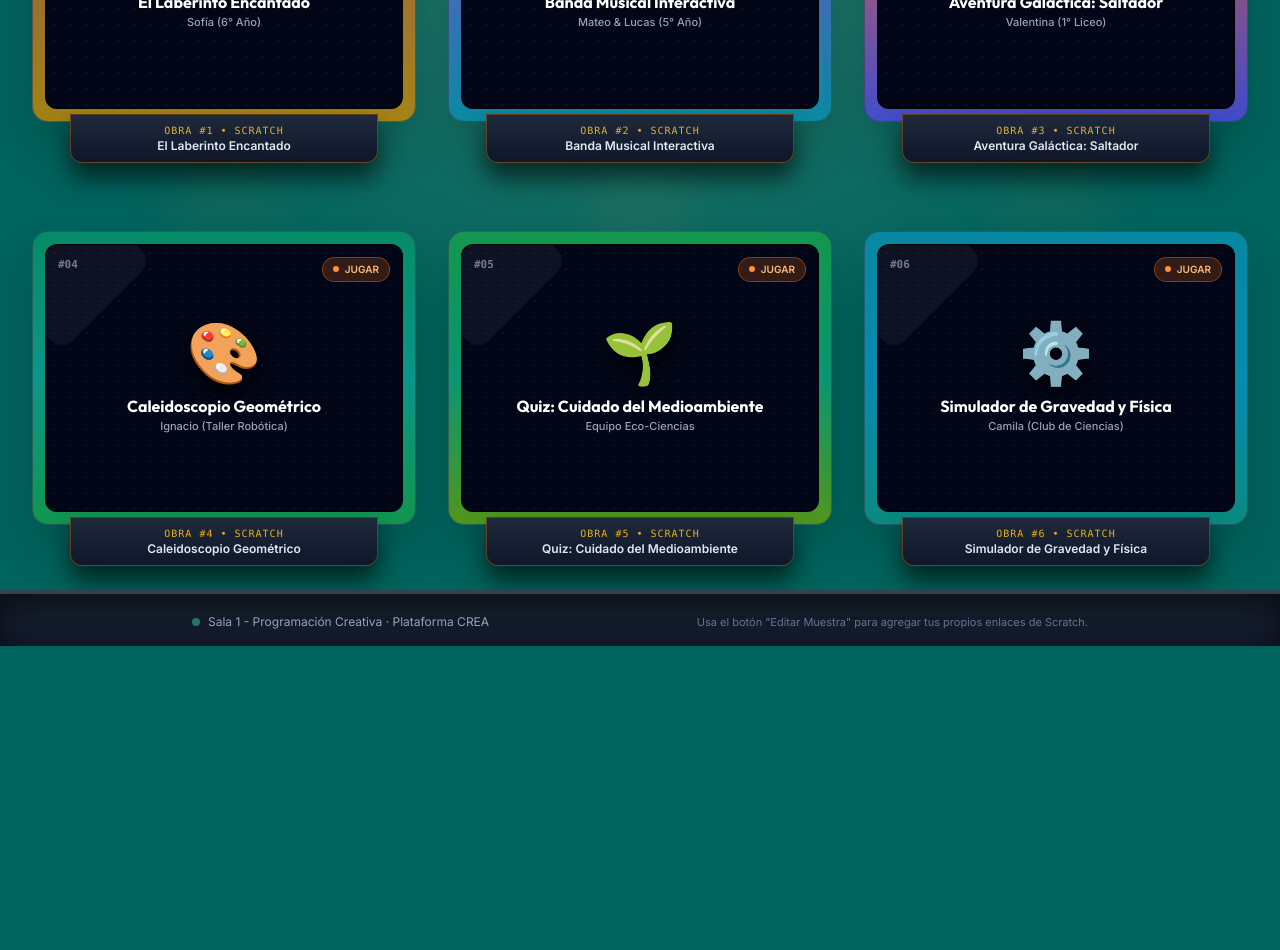
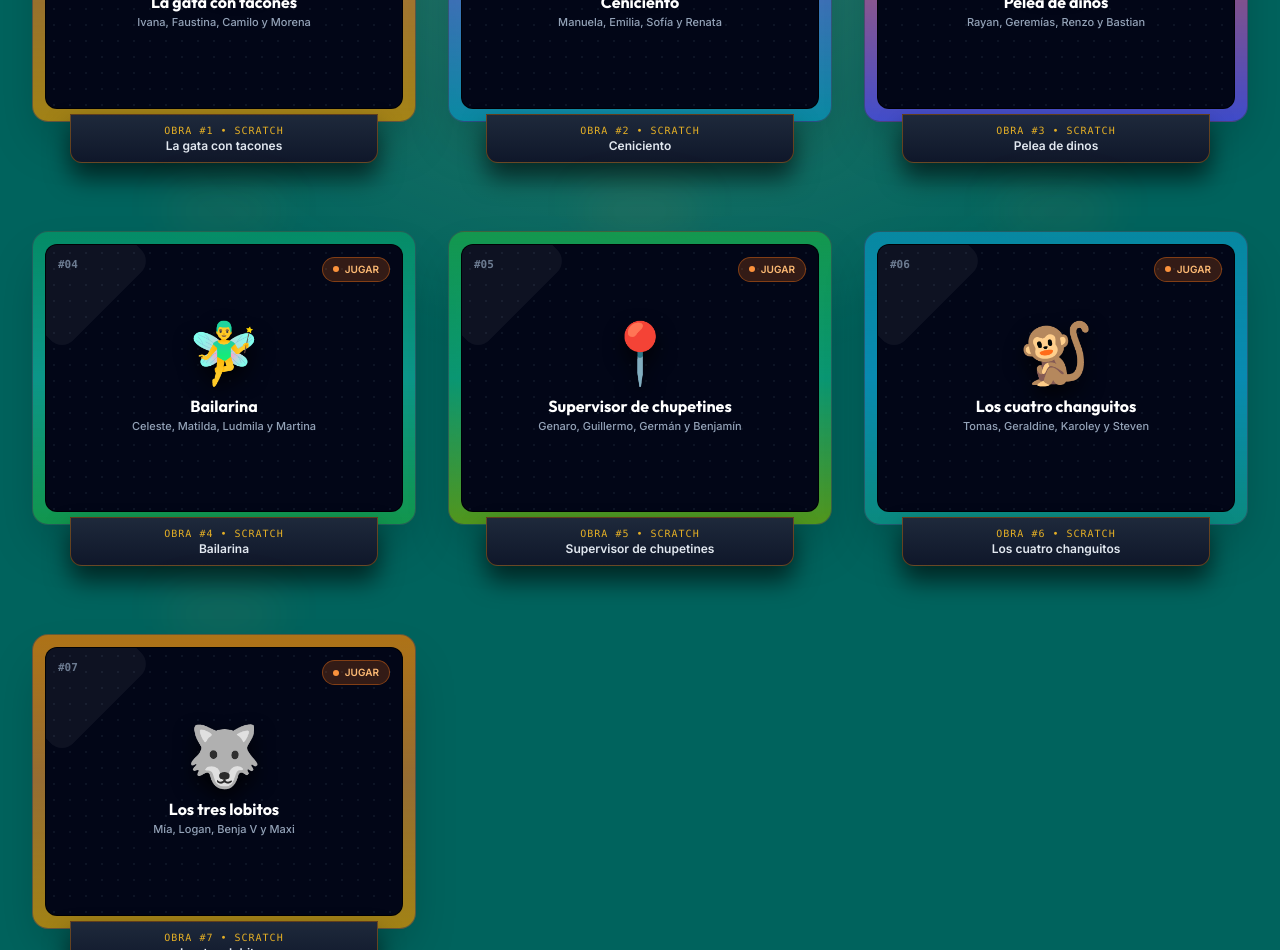
Before and after one commit to Dora424/colonia-38, a plain HTML site: page index.html in a window 1280 px wide. Shown: the part 392-1342 px from the top of the page. Before the commit the page ends 1038 px from the top, so only its background shows below. Drawn offline with nearby package versions, Linux system fonts and the light colour scheme; no server answers.

Commit message:
Update index.html

```diff
--- a/index.html
+++ b/index.html
@@ -307,83 +307,120 @@
   </div>
 
   <script>
-    // Proyectos precargados de Scratch con IDs reales y conocidos para probar de inmediato
-    const DEFAULT_PROJECTS = [
+    // Datos de la muestra: respaldo local tomado del archivo JSON asociado.
+    const DEFAULT_DATA = {
+      "title": "Exposición de Creaciones Digitales Scratch",
+      "subtitle": "Explora las obras de la galería. Haz clic sobre cualquier pedestal para probar el videojuego, ver su funcionamiento y aprender con Scratch.",
+      "projects": [
             {
-        id: "1",
-        title: "El Laberinto Encantado",
-        author: "Sofía (6° Año)",
-        scratchId: "10128407", // Clásico Pac-Man o Laberinto Scratch
-        icon: "🧭",
-        frameColor: "amber",
-        description: "Usa las flechas del teclado para guiar al personaje hasta la salida evitando las trampas mágicas."
+                  "id": "1",
+                  "title": "La gata con tacones",
+                  "author": "Ivana, Faustina, Camilo y Morena",
+                  "scratchId": "1388756667",
+                  "icon": "👠",
+                  "frameColor": "amber",
+                  "description": "Para interactuar, usa la bandera verde y luego haz clic sobre la gata"
             },
             {
-        id: "2",
-        title: "Banda Musical Interactiva",
-        author: "Mateo & Lucas (5° Año)",
-        scratchId: "60917032", // Animación musical Scratch
-        icon: "🎵",
-        frameColor: "blue",
-        description: "Presiona las distintas teclas para activar instrumentos, luces de concierto y ritmos de batería."
+                  "id": "2",
+                  "title": "Ceniciento",
+                  "author": "Manuela, Emilia, Sofía y Renata",
+                  "scratchId": "1388761421",
+                  "icon": "🤴",
+                  "frameColor": "blue",
+                  "description": "Para interactuar deberás presionar la bandera verde y luego el diamante"
             },
             {
-        id: "3",
-        title: "Aventura Galáctica: Saltador",
-        author: "Valentina (1° Liceo)",
-        scratchId: "104", // Scratch Cat Runner
-        icon: "🚀",
-        frameColor: "purple",
-        description: "Un trepidante juego de plataformas espaciales donde debes esquivar asteroides y recolectar estrellas."
+                  "id": "3",
+                  "title": "Pelea de dinos",
+                  "author": "Rayan, Geremías, Renzo y Bastian",
+                  "scratchId": "1388760917",
+                  "icon": "🦕",
+                  "frameColor": "purple",
+                  "description": "Interactua cliqueando en orden aleatorio las teclas: espacio, flecha arriba, b, v, m, n"
             },
             {
-        id: "4",
-        title: "Caleidoscopio Geométrico",
-        author: "Ignacio (Taller Robótica)",
-        scratchId: "13511384", // Proyecto de lápiz y patrones de dibujo
-        icon: "🎨",
-        frameColor: "emerald",
-        description: "Arte generativo programado con el lápiz de Scratch. Dibuja mandalas y fractales con el mouse."
+                  "id": "4",
+                  "title": "Bailarina",
+                  "author": "Celeste, Matilda, Ludmila y Martina",
+                  "scratchId": "1388764737",
+                  "icon": "🧚‍♂️",
+                  "frameColor": "emerald",
+                  "description": "Cliquea la bandera verde y sobre cada personaje para crear su movimiento"
             },
             {
-        id: "5",
-        title: "Quiz: Cuidado del Medioambiente",
-        author: "Equipo Eco-Ciencias",
-        scratchId: "2201948", // Preguntas y respuestas
-        icon: "🌱",
-        frameColor: "green",
-        description: "Trivia educativa sobre reciclaje y energías renovables en Uruguay. ¿Podrás responder todo bien?"
+                  "id": "5",
+                  "title": "Supervisor de chupetines",
+                  "author": "Genaro, Guillermo, Germán y Benjamín",
+                  "scratchId": "1391209577",
+                  "icon": "📍",
+                  "frameColor": "green",
+                  "description": "Cliquear la flecha verde y sobre el personaje"
             },
             {
-        id: "6",
-        title: "Simulador de Gravedad y Física",
-        author: "Camila (Club de Ciencias)",
-        scratchId: "1165600", // Simulación física
-        icon: "⚙️",
-        frameColor: "cyan",
-        description: "Experimento interactivo que simula colisiones elásticas y atracción gravitacional en tiempo real."
+                  "id": "6",
+                  "title": "Los cuatro changuitos",
+                  "author": "Tomas, Geraldine, Karoley y Steven",
+                  "scratchId": "1388760672",
+                  "icon": "🐒",
+                  "frameColor": "cyan",
+                  "description": "Cliquear flecha verde, tecla espacio y mover cursor"
+            },
+            {
+                  "id": "1794292236744",
+                  "title": "Los tres lobitos",
+                  "author": "Mía, Logan, Benja V y Maxi",
+                  "scratchId": "1388763191",
+                  "icon": "🐺",
+                  "frameColor": "amber",
+                  "description": ""
             }
-    ];
+      ]
+};
+    const DEFAULT_PROJECTS = DEFAULT_DATA.projects;
 
-    const STORAGE_KEY = "museo_scratch_data_v1";
+    const STORAGE_KEY = "museo_scratch_colonia38_v2";
 
     let museumState = {
-      title: "Exposición de Creaciones Digitales Scratch",
-      subtitle: "Explora las obras de la galería. Haz clic sobre cualquier pedestal para probar el videojuego, ver su funcionamiento y aprender con Scratch.",
+      title: DEFAULT_DATA.title,
+      subtitle: DEFAULT_DATA.subtitle,
       projects: []
     };
 
-    function loadState() {
+    async function loadState() {
       try {
         const stored = localStorage.getItem(STORAGE_KEY);
         if (stored) {
           museumState = JSON.parse(stored);
         } else {
-          museumState.projects = [...DEFAULT_PROJECTS];
+          // El TXT contiene JSON válido y debe estar junto al HTML.
+          try {
+            const response = await fetch("./json colonia 38.txt", { cache: "no-store" });
+            if (!response.ok) throw new Error(`No se pudo leer el JSON (${response.status})`);
+            const jsonText = await response.text();
+            const importedData = JSON.parse(jsonText);
+            museumState = {
+              title: importedData.title || DEFAULT_DATA.title,
+              subtitle: importedData.subtitle || "",
+              projects: Array.isArray(importedData.projects) ? importedData.projects : [...DEFAULT_PROJECTS]
+            };
+          } catch (fetchError) {
+            // Respaldo para apertura local directa o si el TXT no está disponible.
+            console.warn("No se pudo cargar el TXT externo; se usan los datos incorporados.", fetchError);
+            museumState = {
+              title: DEFAULT_DATA.title,
+              subtitle: DEFAULT_DATA.subtitle,
+              projects: [...DEFAULT_PROJECTS]
+            };
+          }
         }
       } catch (e) {
-        console.error("Error al cargar localStorage, usando valores predeterminados", e);
-        museumState.projects = [...DEFAULT_PROJECTS];
+        console.error("Error al cargar los datos; usando el JSON incorporado.", e);
+        museumState = {
+          title: DEFAULT_DATA.title,
+          subtitle: DEFAULT_DATA.subtitle,
+          projects: [...DEFAULT_PROJECTS]
+        };
       }
       renderGallery();
     }
@@ -686,13 +723,13 @@
     }
 
     function restoreDefaults() {
-      museumState.title = "Exposición de Creaciones Digitales Scratch";
-      museumState.subtitle = "Explora las salas interactivas. Toca o haz clic sobre cualquier obra para probar el juego, ver el código o interactuar con las creaciones de los alumnos.";
+      museumState.title = DEFAULT_DATA.title;
+      museumState.subtitle = DEFAULT_DATA.subtitle;
       museumState.projects = JSON.parse(JSON.stringify(DEFAULT_PROJECTS));
       saveState();
       renderConfigProjectRows();
       renderGallery();
-      showToast("Se restablecieron los ejemplos predeterminados");
+      showToast("Se restableció la muestra de Colonia 38");
     }
 
     function exportDataJSON() {
```
Lines whose indentation alone changed are shown as unchanged.
